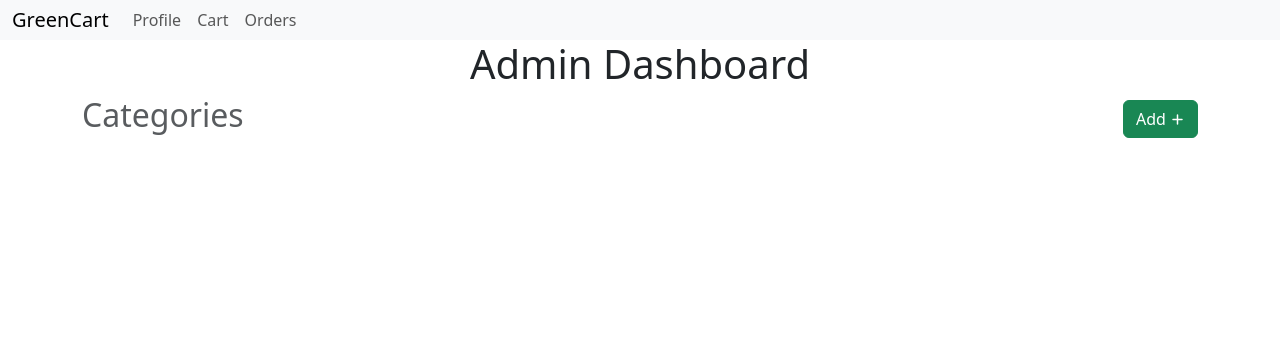
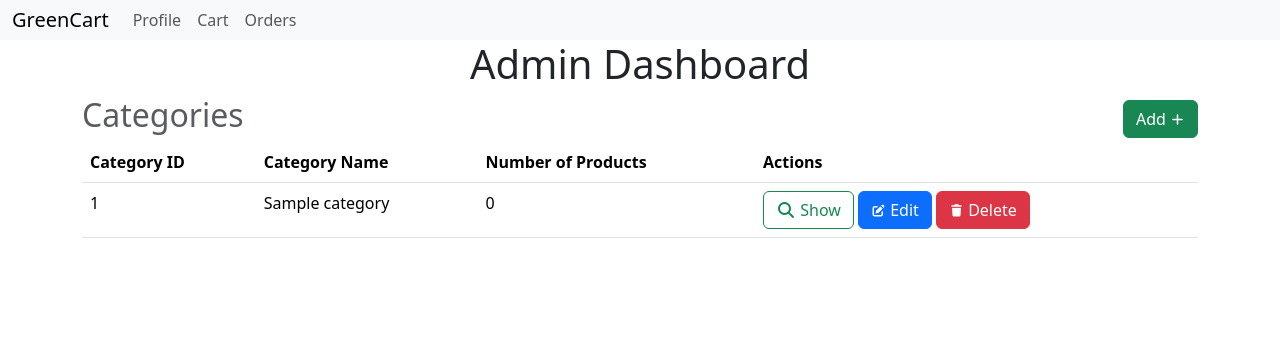
Before and after one commit to Tabish112005/GreenCart-ShoppingWebApp, a Flask app: page /admin in a window 1280 px wide. Shown: the top 340 px of the page. Run offline with Flask 3, Linux system fonts and the light colour scheme; a user stored in the database is signed in; tables that the repository leaves empty hold one stand-in row (values such as "Sample post"); some libraries are stand-ins or nearby versions.

Commit message:
Added Creating and Deleting Categories.

```diff
--- a/routes.py
+++ b/routes.py
@@ -29,7 +29,7 @@ def admin():
     if not user.is_admin:
         flash('Access denied.')
         return redirect(url_for('index'))
-    return render_template('admin.html', user=user)
+    return render_template('admin.html', user=user, categories=Category.query.all())
 
 @app.route('/profile')
 @auth_required
@@ -121,4 +121,47 @@ def orders():
 @app.route('/category/add')
 @auth_required
 def add_category():
+    return render_template('category/add.html', user=User.query.get(session['user_id']))
+
+@app.route('/category/add', methods=['POST'])
+@auth_required
+def add_category_post():
+    name = request.form.get('name')
+    if name == '':
+        flash('Category name is required.')
+        return redirect(url_for('add_category'))
+    if len(name) > 64:
+        flash('Category name is too long (max 64 characters).')
+        return redirect(url_for('add_category'))
+    category = Category(name=name)
+    db.session.add(category)
+    db.session.commit()
+    flash('Category added successfully.')
+    return redirect(url_for('admin'))
+
+@app.route('/category/<int:id>/show')
+@auth_required
+def show_category(id):
     return ""
+
+@app.route('/category/<int:id>/edit')
+@auth_required
+def edit_category(id):
+    return ""
+
+@app.route('/category/<int:id>/delete')
+@auth_required
+def delete_category(id):
+    return render_template('category/delete.html', user=User.query.get(session['user_id']), category=Category.query.get(id))
+
+@app.route('/category/<int:id>/delete', methods=['POST'])
+@auth_required
+def delete_category_post(id):
+    category = Category.query.get(id)
+    if not category:
+        flash('Category does not exist.')
+        return redirect(url_for('admin'))
+    db.session.delete(category)
+    db.session.commit()
+    flash('Category deleted successfully.')
+    return redirect(url_for('admin'))
--- a/templates/admin.html
+++ b/templates/admin.html
@@ -13,7 +13,38 @@
         </a>
     </div>
     <table class="table">
+        <thead>
+            <tr>
+                <th>Category ID</th>
+                <th>Category Name</th>
+                <th>Number of Products</th>
+                <th>Actions</th>
+            </tr>
+        </thead>
+        <body>
+            {% for category in categories %}
+                <tr>
+                    <td>{{ category.id }}</td>
+                    <td>{{ category.name }}</td>
+                    <td>{{ category.product|length }}</td>
+                    <td>
+                        <a href="{{url_for('show_category', id=category.id)}}" class="btn btn-outline-success">
+                            <i class="fas fa-search"></i>
+                            Show
+                        </a>
+                        <a class="btn btn-primary" href="{{ url_for('edit_category', id=category.id) }}">
+                            <i class="fas fa-edit fa-xs"></i>
+                            Edit
+                        </a>
 
+                        <a class="btn btn-danger" href="{{ url_for('delete_category', id=category.id) }}">
+                            <i class="fas fa-trash fa-xs"></i>
+                            Delete
+                        </a>
+                    </td>
+                </tr>
+            {% endfor %}
+        </body>
     </table>
 {% endblock %}
 {% block styles %}
```
Also changed, not shown: templates/category/add.html (added, +27 -0 lines), templates/category/delete.html (added, +27 -0 lines), instance/db.sqlite3.
